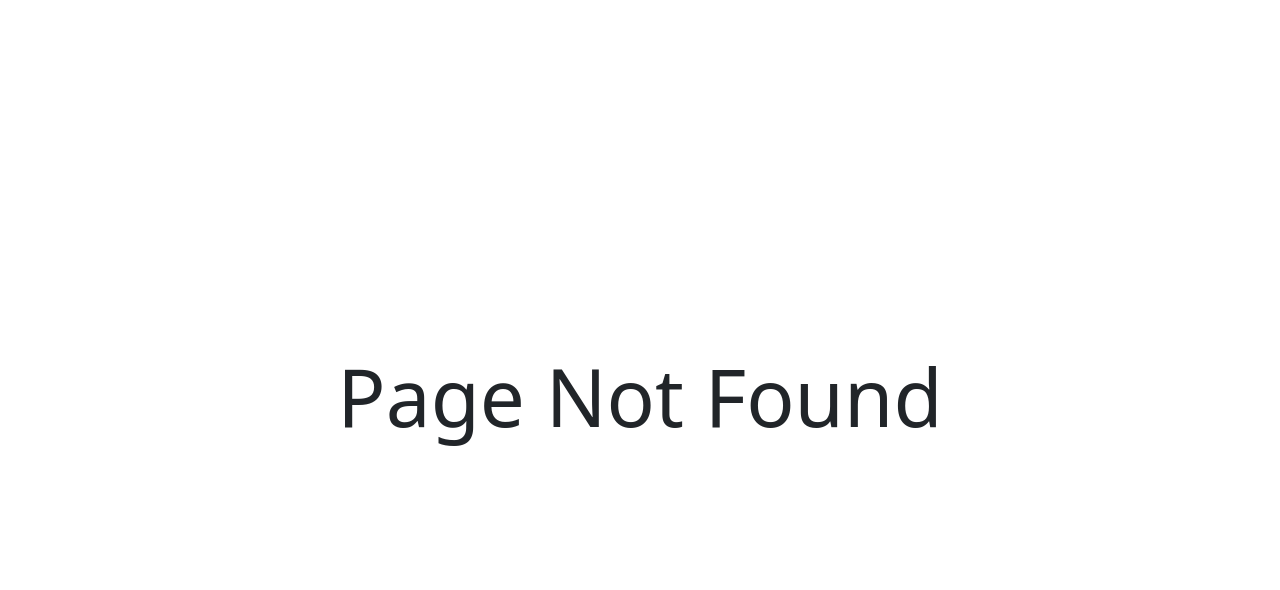
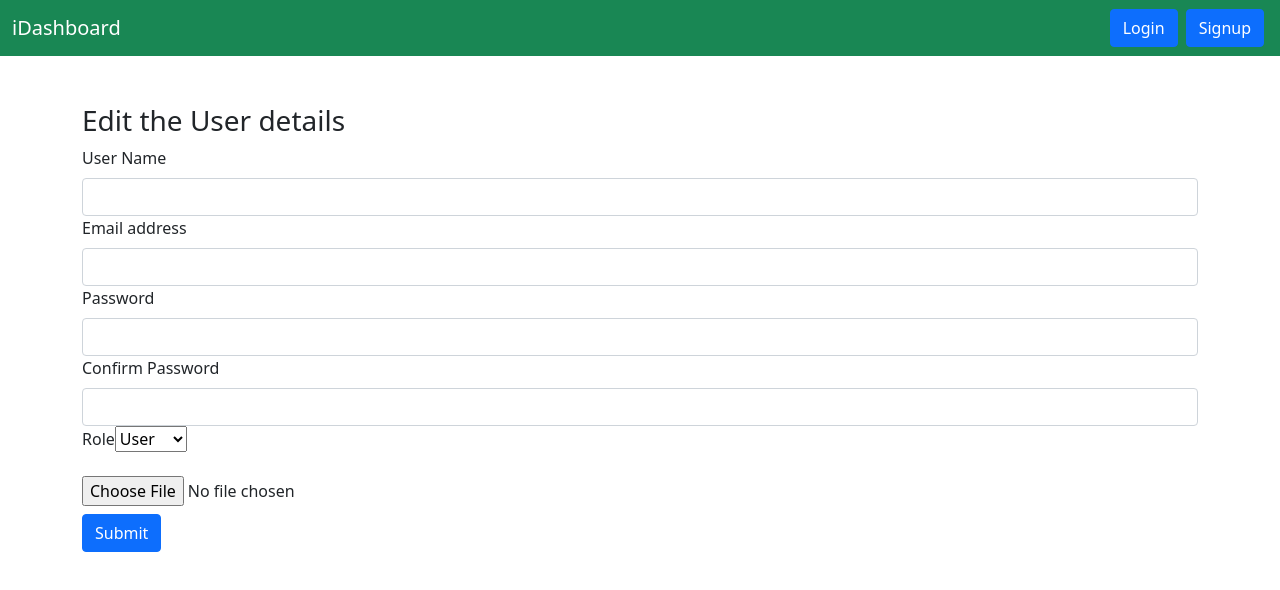
Before and after one commit to PrajapatiK/loginsignupapp, a React (Create React App) app: page /users/edit/1 in a window 1280 px wide. Before the commit this address had no page. Shown: the top 590 px of the page. Built offline with nearby package versions, Linux system fonts and the light colour scheme.

Commit message:
still working upon edit user fuctionality

```diff
--- a/src/App.js
+++ b/src/App.js
@@ -22,6 +22,7 @@ function App() {
   );
   let navigate = useNavigate();
   const Login = async (details) => {
+    console.log(details);
     let userIndex;
     let storageInfo = JSON.parse(localStorage.getItem("userInfo"));
     // storageInfo.map((item) => {
@@ -81,7 +82,7 @@ function App() {
         />
         <Route exact path="signup" element={<SignUp />} />
         <Route exact path="users/add" element={<AddUser />} />
-        <Route exact path="users/edit" element={<EditUser />} />
+        <Route exact path="users/edit/:id" element={<EditUser />} />
       </Routes>
     </div>
   );
--- a/src/components/AddUser.js
+++ b/src/components/AddUser.js
@@ -79,8 +79,8 @@ const AddUser = () => {
     return errors;
   };
   return (
-    <div>
-      <h1>welcome to add users</h1>
+    <div className="container">
+      <h3 className="my-3">welcome to add users</h3>
       <form onSubmit={handleSubmit}>
         <div className="mb-3 ">
           <label htmlFor="name" className="form-label" required>
--- a/src/components/EditUser.js
+++ b/src/components/EditUser.js
@@ -1,9 +1,185 @@
 import React from "react";
+import { useState, useEffect } from "react";
+import { toast } from "react-toastify";
+import "react-toastify/dist/ReactToastify.css";
+import { useParams } from "react-router-dom";
+toast.configure();
 
+//New user signup form
 const EditUser = () => {
+  console.log("welcome to Edituser");
+  const { id } = useParams();
+  console.log(id);
+  const initialValue = {
+    username: "",
+    email: "",
+    password: "",
+    cpassword: "",
+    role: "user",
+  };
+  const [formValues, setFormValues] = useState(initialValue);
+  const [isSubmit, setIsSubmit] = useState(false);
+  const [formErrors, setFormErrors] = useState({});
+  const errors = {};
+
+  const handleChange = (e) => {
+    const { name, value } = e.target;
+    setFormValues({ ...formValues, [name]: value });
+  };
+
+  const handleSubmit = async (e) => {
+    e.preventDefault();
+    setFormErrors(validate(formValues));
+    if (
+      (formValues.username ||
+        formValues.email ||
+        formValues.password ||
+        formValues.cpassword) !== (null || undefined || "")
+    ) {
+      if (formValues.password !== formValues.cpassword) {
+        errors.password = "password not matches";
+        return;
+      }
+
+      let dataItems = [];
+      let dataDummyItems = JSON.parse(localStorage.getItem("userInfo"));
+      var userIndex = (dataDummyItems || []).findIndex(
+        (user) => user.email === formValues.email
+      );
+      console.log(userIndex);
+      if (userIndex >= 0) {
+        alert("Email already registered Plz signup with new one");
+        return;
+      }
+      dataDummyItems
+        ? dataDummyItems.push(formValues)
+        : dataItems.push(formValues);
+      //for the very first entry
+      let userInfo = dataItems.length > 0 ? dataItems : dataDummyItems;
+      localStorage.setItem("userInfo", JSON.stringify(userInfo));
+      toast.success("Infomation successfully entered");
+      setIsSubmit(true);
+      setFormValues(initialValue);
+    } else {
+      toast.error("Empty entry not allowed");
+    }
+  };
+
+  const loadUser = () => {
+    //const result = userIndex.id;
+  };
+  useEffect(() => {
+    loadUser();
+  }, []);
+
+  //validation/regex for the user fields
+  const validate = (values) => {
+    const regex = /^[^\s@]+@[^\s@]+\.[^\s@]{2,}$/i;
+    if (!values.username) {
+      errors.username = "Username is required!";
+    }
+    if (!values.email) {
+      errors.email = "Email is required!";
+    } else if (!regex.test(values.email)) {
+      errors.email = "This is not a valid email format!";
+    }
+    if (!values.password) {
+      errors.password = "Password is required";
+    } else if (values.password.length < 4) {
+      errors.password = "Password must be more than 4 characters";
+    } else if (values.password.length > 10) {
+      errors.password = "Password cannot exceed more than 10 characters";
+    }
+    return errors;
+  };
+
   return (
-    <div>
-      <h1>welcome to edit users</h1>
+    <div className="container">
+      <br />
+      <br />
+      <h3>Edit the User details</h3>
+      <form onSubmit={handleSubmit}>
+        <div className="mb-3 ">
+          <label htmlFor="name" className="form-label" required>
+            User Name
+          </label>
+          <input
+            type="text"
+            className="form-control"
+            id="username"
+            name="username"
+            value={formValues.username}
+            onChange={handleChange}
+            aria-describedby="emailHelp"
+          />
+        </div>
+        <p style={{ color: "red", marginTop: "-16px" }}>
+          {formErrors.username}
+        </p>
+        <div className="mb-3 ">
+          <label htmlFor="email" className="form-label" required>
+            Email address
+          </label>
+          <input
+            type="email"
+            className="form-control"
+            id="email"
+            name="email"
+            value={formValues.email}
+            onChange={handleChange}
+            aria-describedby="emailHelp"
+          />
+        </div>
+        <p style={{ color: "red", marginTop: "-16px" }}>{formErrors.email}</p>
+        <div className="mb-3">
+          <label htmlFor="password" className="form-label" required>
+            Password
+          </label>
+          <input
+            type="password"
+            className="form-control"
+            id="password"
+            name="password"
+            value={formValues.password}
+            onChange={handleChange}
+          />
+        </div>
+        <p style={{ color: "red", marginTop: "-16px" }}>
+          {formErrors.password}
+        </p>
+        <div className="mb-3">
+          <label htmlFor="cpassword" className="form-label" required>
+            Confirm Password
+          </label>
+          <input
+            type="password"
+            className="form-control"
+            id="cpassword"
+            name="cpassword"
+            value={formValues.cpassword}
+            onChange={handleChange}
+          />
+        </div>
+        <p style={{ color: "red", marginTop: "-16px" }}>
+          {formErrors.password}
+        </p>
+        <div className="mb-3">
+          <label htmlFor="role" className="form-label" required>
+            Role
+            <select name="role" value={formValues.role} onChange={handleChange}>
+              <option value="admin">Admin</option>
+              <option value="user">User</option>
+            </select>
+          </label>
+        </div>
+        <div className="custom-file">
+          <input type="file" className="custom-file-input" id="customFile" />
+          <label className="custom-file-label">{/* Choose file */}</label>
+        </div>
+        <button type="submit" className="btn btn-primary my-2">
+          Submit
+        </button>
+      </form>
     </div>
   );
 };
--- a/src/components/Home.js
+++ b/src/components/Home.js
@@ -8,7 +8,6 @@ const Home = () => {
   let userInfo = [];
   userInfo = JSON.parse(localStorage.getItem("userInfo"));
   let loginDetail = JSON.parse(localStorage.getItem("loggedinrole"));
-  //console.log(loginDetail);
   userInfo = userInfo.filter((user) => user.role !== "admin");
   const removeUser = (email) => {
     let users = userInfo.filter((user) => user.email !== email);
@@ -34,15 +33,13 @@ const Home = () => {
         <br />
         Role:{loginDetail.role}
       </p>
-      <div>
-        {loginDetail.role === "admin"}
-        {
+      {loginDetail.role === "admin" && (
+        <div>
           <Link className="btn btn-outline-primary" to="/users/add">
             Add user
           </Link>
-        }
-      </div>
-      {/* //else{} */}
+        </div>
+      )}
       {userInfo.length === 0
         ? "No Entry for display"
         : loginDetail.role === "admin" && (
--- a/src/components/LoginForm.js
+++ b/src/components/LoginForm.js
@@ -24,7 +24,7 @@ const LoginForm = ({ Login, error }) => {
     console.log(details);
     (details.email||details.password)===("")?navigate(''):
     Login(details);
-    //console.log(details);
+    console.log(details);
   };
 
   const validate = (values) => {
--- a/src/components/SignUp.js
+++ b/src/components/SignUp.js
@@ -82,8 +82,6 @@ const SignUp = () => {
 
   return (
     <div className="container">
-      <br />
-      <br />
       <br />
       <br />
       <h3>welcome to Signup page</h3>
```
